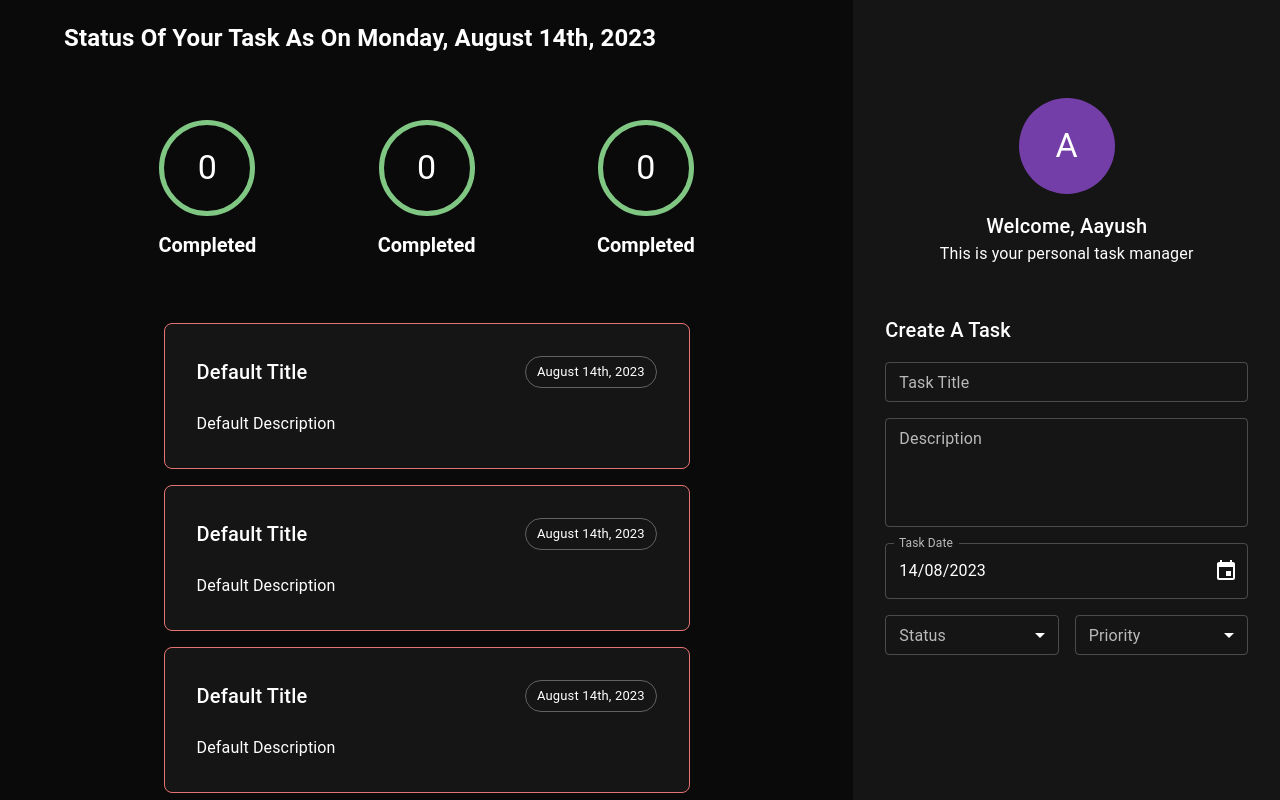
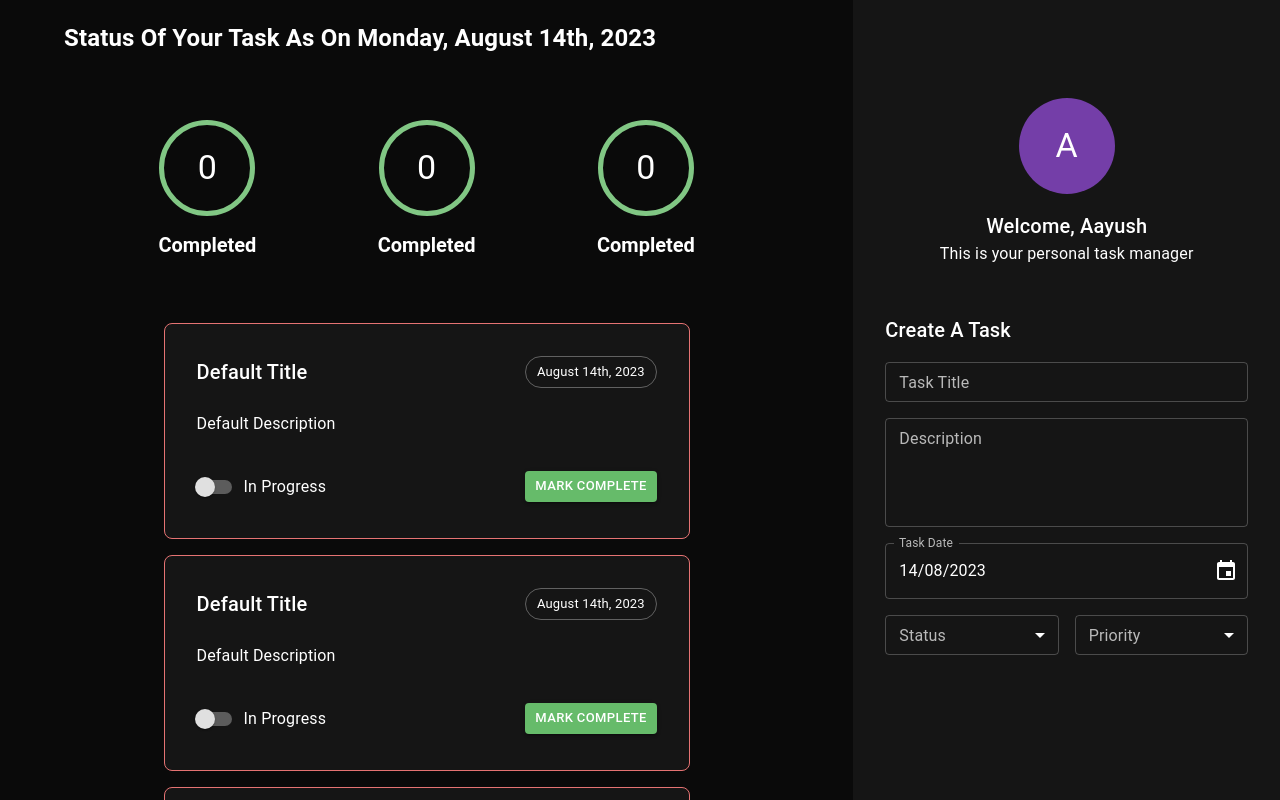
Before and after one commit to aayushjainx/todo-typescript, a React (Create React App) app in the folder todo-react/: page / in a window 1280 px wide. Shown: the top 800 px of the page. Built offline with nearby package versions, Linux system fonts and the light colour scheme.

Commit message:
feat: create task footer component

```diff
--- /dev/null
+++ b/todo-react/src/components/task/_taskFooter.tsx
@@ -0,0 +1,26 @@
+import { Box, Button, FormControlLabel, Switch } from '@mui/material';
+import React, { FC, ReactElement } from 'react';
+
+export const TaskFooter: FC = (): ReactElement => {
+  return (
+    <Box
+      display="flex"
+      justifyContent="space-between"
+      alignItems="center"
+      mt={4}
+    >
+      <FormControlLabel
+        label="In Progress"
+        control={<Switch color="warning" />}
+      />
+      <Button
+        variant="contained"
+        color="success"
+        size="small"
+        sx={{ color: '#ffffff' }}
+      >
+        Mark Complete
+      </Button>
+    </Box>
+  );
+};
--- a/todo-react/src/components/task/task.tsx
+++ b/todo-react/src/components/task/task.tsx
@@ -2,6 +2,7 @@
 import React, { FC, ReactElement } from 'react';
 import { TaskHeader } from './_taskHeader';
 import { TaskDescription } from './_taskDescription';
+import { TaskFooter } from './_taskFooter';
 
 export const Task: FC = (): ReactElement => {
   return (
@@ -22,6 +23,7 @@
     >
       <TaskHeader />
       <TaskDescription />
+      <TaskFooter />
     </Box>
   );
 };
```
